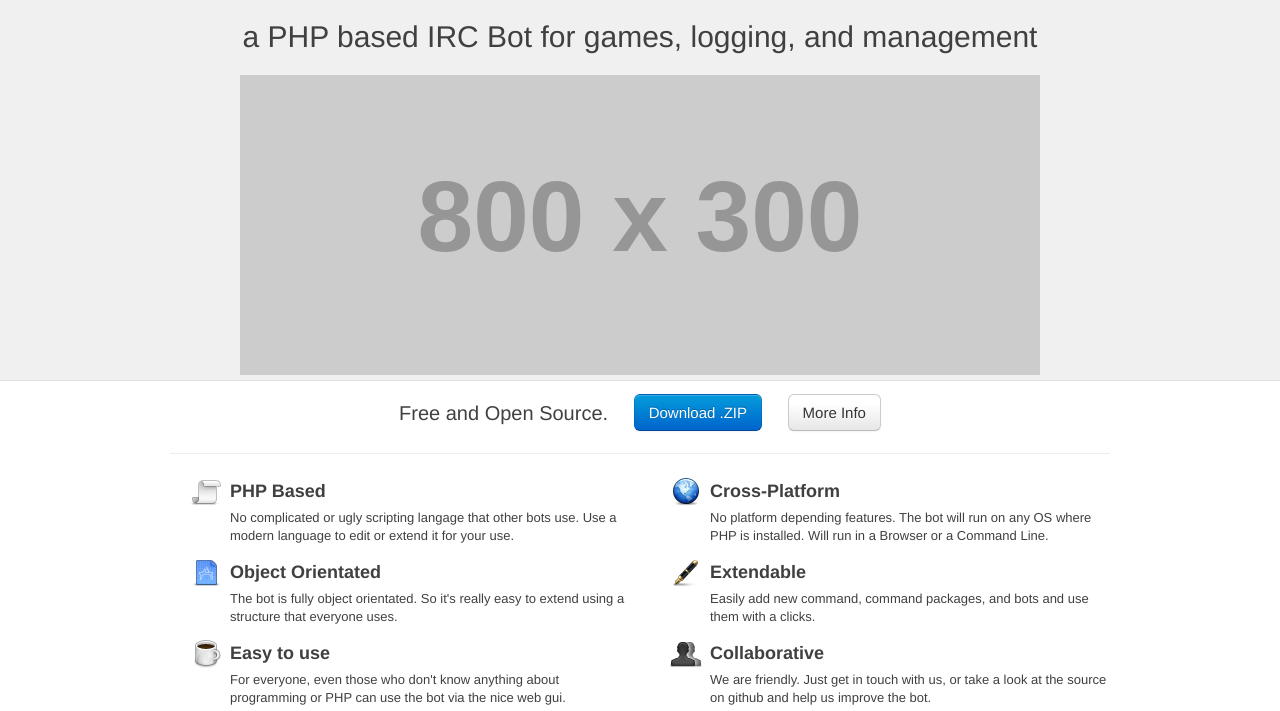
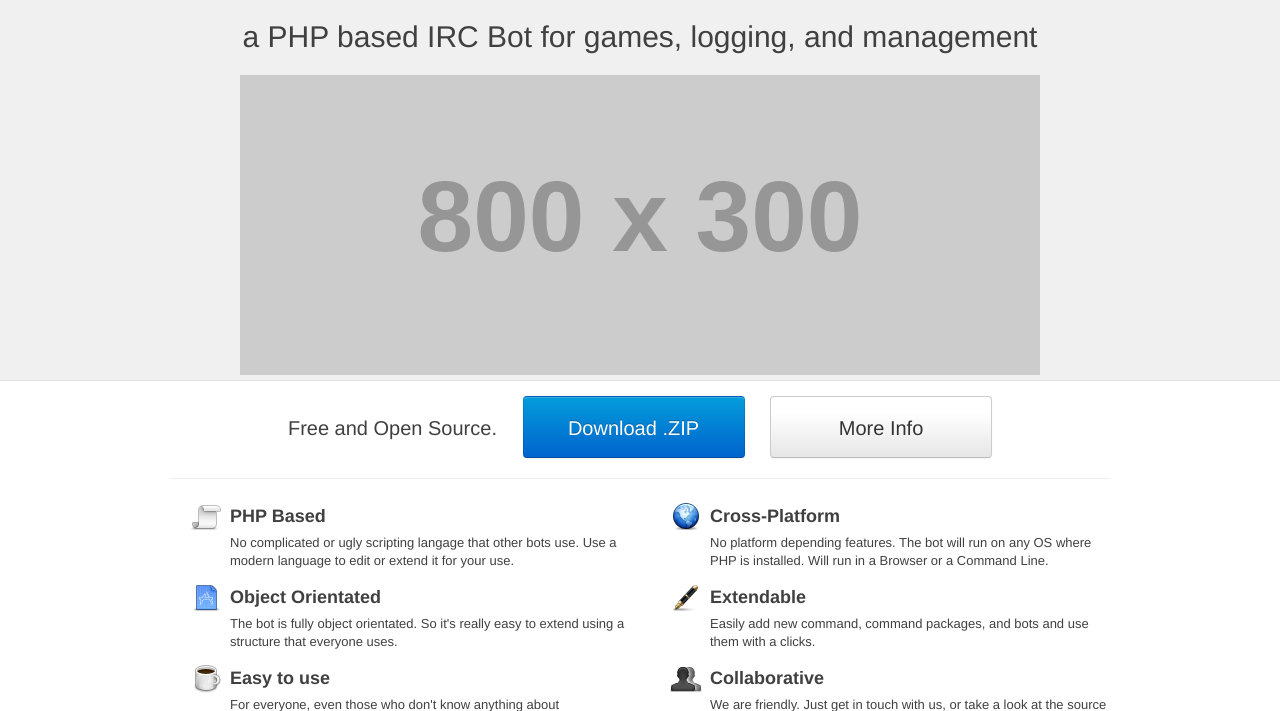
Before and after one commit to super3/WildPHP, a PHP site: page / in a window 1280 px wide. Shown: the part 51-762 px from the top of the page. Run offline with PHP 8.4, Linux system fonts and the light colour scheme; grey boxes labelled with a size stand in for pictures from a placeholder-image service; some libraries are stand-ins or nearby versions.

Commit message:
big buttons

```diff
--- a/index.html
+++ b/index.html
@@ -53,8 +53,8 @@
 <div class="container">
 	<div class="download-text">
 		Free and Open Source.
-		<a href="https://github.com/pogosheep/IRC-Bot/zipball/master" class="btn large primary">Download .ZIP</a>
-		<a href="#" class="btn large default">More Info</a>
+		<a href="https://github.com/pogosheep/IRC-Bot/zipball/master" class="btn huge primary">Download .ZIP</a>
+		<a href="#" class="btn huge default">More Info</a>
 		<hr/>
 	</div>
 </div>
--- a/sty/style.css
+++ b/sty/style.css
@@ -29,9 +29,14 @@ body {
 	text-align: center;
 }
 .download-text a{
-	position: relative;
-	top: -2px;
 	margin-left: 20px;
+}
+.huge {
+	font-size: 20px;
+	font-weight: normal;
+	text-align: center;
+	width: 180px; height: 20px;
+	padding: 20px;
 }
 
 /* Single Line Hacks */
```
